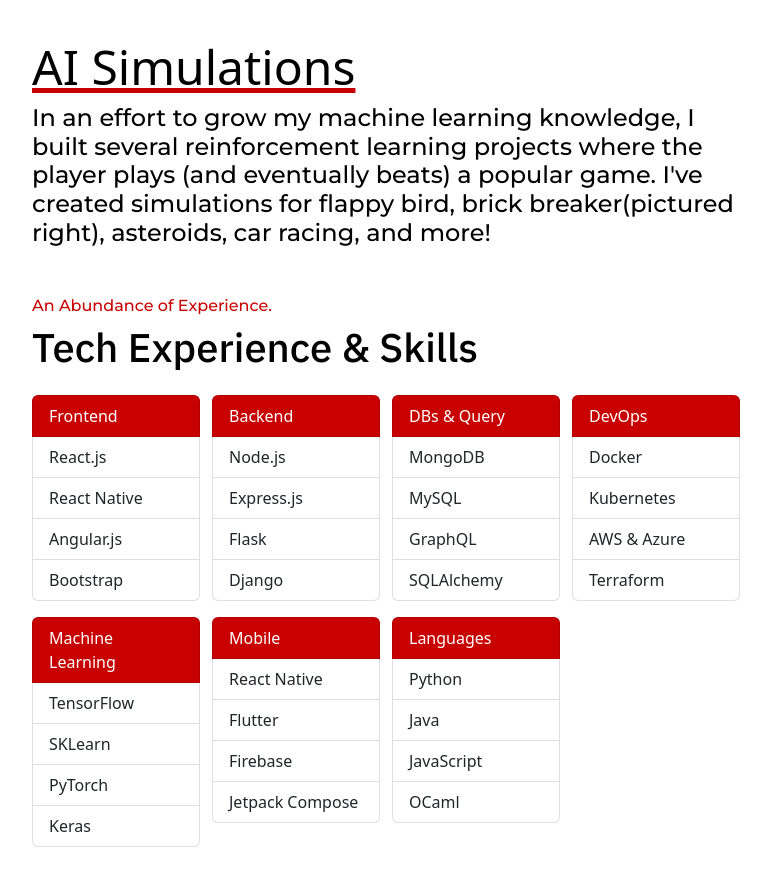
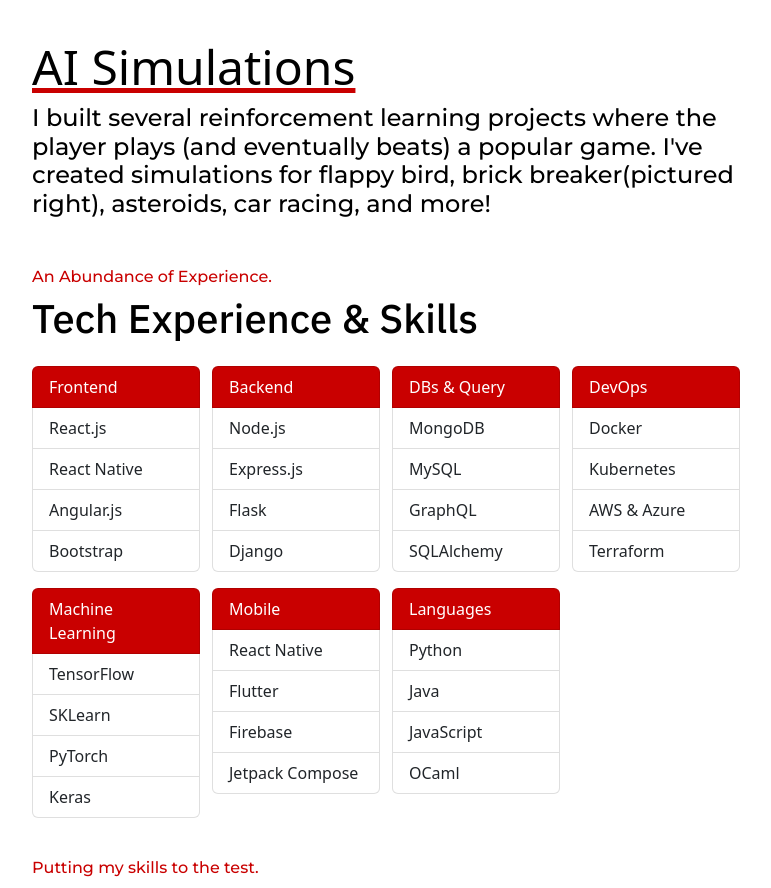
Before and after one commit to Archit404Error/Archit404Error.github.io, a React (Create React App) app: page / in a window 1280 px wide. Shown: the part 6577-7465 px from the top of the page, without its empty margins (259-1030 px from the left). Built offline with nearby package versions, Linux system fonts and the light colour scheme.

Commit message:
Update CNAME build script

```diff
--- a/package.json
+++ b/package.json
@@ -21,7 +21,7 @@
     "build": "react-scripts build",
     "test": "react-scripts test",
     "eject": "react-scripts eject",
-    "predeploy": "yarn run build",
+    "predeploy": "yarn run build && echo 'architmehta.me' > build/CNAME",
     "deploy": "gh-pages -d build"
   },
   "eslintConfig": {
--- a/src/App.js
+++ b/src/App.js
@@ -66,7 +66,7 @@
       `${process.env.PUBLIC_URL}/images/reinforced_pic.png`,
       "https://github.com/Archit404Error/Artificial-Intelligence-Projects",
       "AI Simulations",
-      "In an effort to grow my machine learning knowledge, I built several reinforcement learning projects where the player plays (and eventually beats) a popular game. I've created simulations for flappy bird, brick breaker(pictured right), asteroids, car racing, and more!"
+      "I built several reinforcement learning projects where the player plays (and eventually beats) a popular game. I've created simulations for flappy bird, brick breaker(pictured right), asteroids, car racing, and more!"
     )
   ]
 
```
